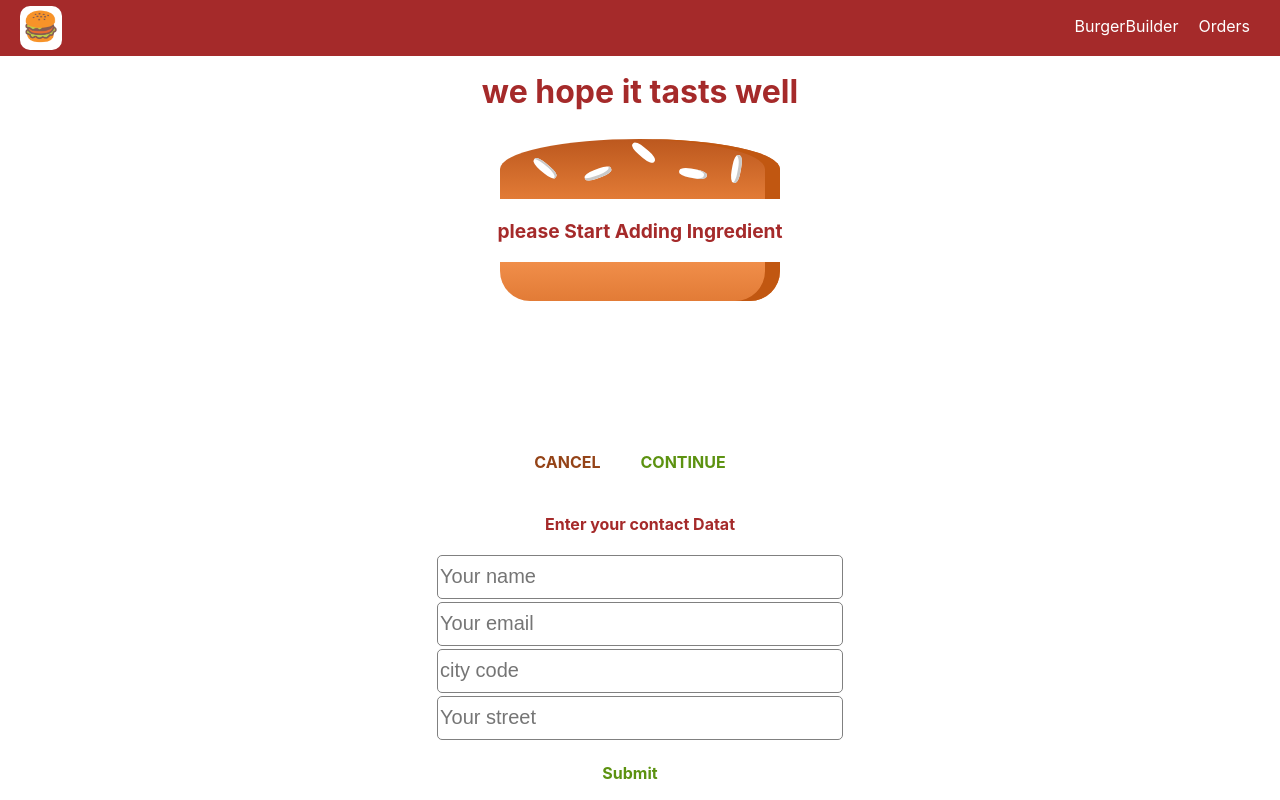
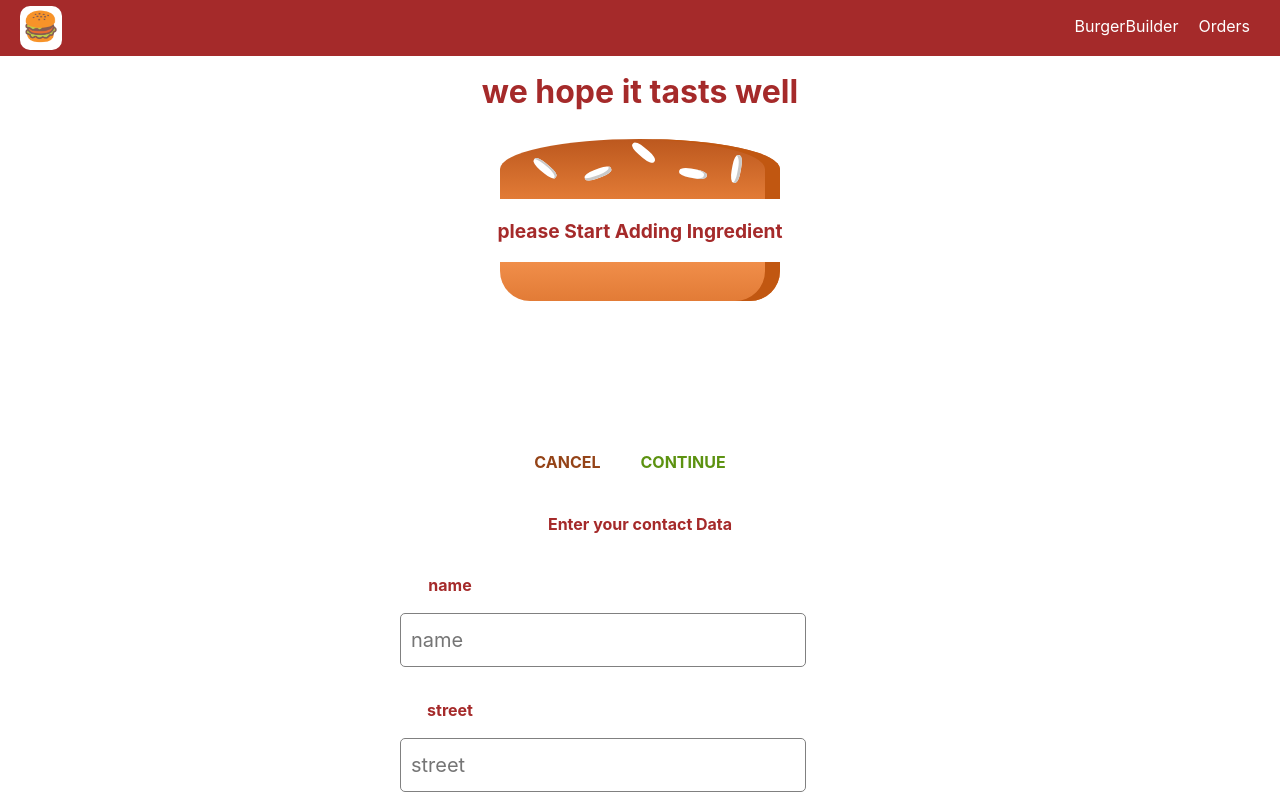
Before and after one commit to Sabbaghh/Burgerzz, a React (Create React App) app: page /checkout in a window 1280 px wide. Both pictures are taken after a click on the button "CONTINUE". Shown: the top 800 px of the page. Built offline with nearby package versions, Linux system fonts and the light colour scheme.

Commit message:
make inputs dynamic and validate them

```diff
--- a/src/components/Order/Order.css
+++ b/src/components/Order/Order.css
@@ -16,3 +16,20 @@
   color: #fff;
   width: 100%;
 }
+.Ingredients h4 {
+  width: 25%;
+  display: inline-block;
+  font-size: 20px;
+  border-right: 1px solid brown;
+  box-sizing: border-box;
+}
+
+.Ingredients h4:last-of-type {
+  border-right: none;
+}
+
+@media (max-width: 500px) {
+  .Order {
+    width: 95%;
+  }
+}
--- a/src/components/Order/Order.js
+++ b/src/components/Order/Order.js
@@ -3,7 +3,7 @@ import './Order.css';
 export const Order = ({ price, ingredients }) => {
 
     const renderIngredients = Object.keys(ingredients).map(ing => {
-        return <p key={ing}> {ing} : {ingredients[ing]} </p>
+        return <h4 key={ing}> ({ing} : {ingredients[ing]}) </h4>
     })
 
     return (
--- /dev/null
+++ b/src/components/UI/Input/Input.css
@@ -0,0 +1,26 @@
+.Input {
+  width: 100%;
+  padding: 10px;
+  box-sizing: border-box;
+}
+
+.Label {
+  font-weight: bold;
+  display: block;
+  margin-bottom: 8px;
+}
+
+.inputElement {
+  outline: none;
+  border: 1px solid #ccc;
+  background-color: white;
+  font: inherit;
+  padding: 6px 10px;
+  width: 100%;
+  display: block;
+}
+
+.inputElement:focus {
+  outline: none;
+  background-color: #ccc;
+}
--- /dev/null
+++ b/src/components/UI/Input/input.js
@@ -0,0 +1,47 @@
+import React from 'react';
+import './Input.css'
+export const input = (props) => {
+
+    //check validation
+    let isValid = () => {
+        if (!props.validation) {
+            console.log('lol')
+        }
+    }
+
+    let inputElement = null;
+    switch (props.elemntType) {
+        case 'input':
+            inputElement = <input
+                name={props.name}
+                className='inputElement'
+                {...props.elemntConfig}
+                value={props.value}
+                onChange={(e) => props.callBackFunction(e, props.name)}
+                onBlur={() => isValid()}
+            />
+            break;
+        case 'textarea':
+            inputElement = <textarea
+                name={props.name}
+                className='inputElement'
+                {...props.elemntConfig}
+                value={props.value}
+            />
+            break;
+        default:
+            inputElement = <input
+                name={props.name}
+                className='inputElement'
+                {...props.elemntConfig}
+                value={props.value} />
+    }
+
+    return (
+        <div className='Input'>
+            <label className='Label'> {props.Label} </label>
+            {inputElement}
+        </div>
+    );
+};
+export default input;
--- a/src/containers/CheckOut/ContactData/ContactData.js
+++ b/src/containers/CheckOut/ContactData/ContactData.js
@@ -1,65 +1,144 @@
 import React, { Component } from 'react';
 import axiosOrders from '../../../Database/axios-orders';
 import Button from '../../../components/UI/Button/Button';
-import Spinner from '../../../components/UI/Spinner/Spinner'
-
-import './ContactData.css';
+import Input from '../../../components/UI/Input/input';
+import './ContactData.css'
 
 export class ContactData extends Component {
     state = {
-        orders: {
-            name: '',
-            email: '',
-            address: {
-                street: '',
-                cirty: '',
+        orderForm: {
+            name: {
+                elemntType: 'input',
+                elemntConfig: {
+                    type: 'text',
+                    placeholder: 'name'
+                },
+                value: '',
+                validation: {
+                    required: true,
+                    minLenght: 5,
+                    maxLenght: 20
+                },
+                valid: false
+            },
+            street: {
+                elemntType: 'input',
+                elemntConfig: {
+                    type: 'text',
+                    placeholder: 'street'
+                },
+                value: '',
+                validation: {
+                    required: true,
+                    minLenght: 5,
+                    maxLenght: 20
+                },
+                valid: false
+            },
+            country: {
+                elemntType: 'input',
+                elemntConfig: {
+                    type: 'text',
+                    placeholder: 'country'
+                },
+                value: '',
+                validation: {
+                    required: true,
+                    minLenght: 5,
+                    maxLenght: 20
+                },
+                valid: false
+            },
+            email: {
+                elemntType: 'input',
+                elemntConfig: {
+                    type: 'email',
+                    placeholder: 'email'
+                },
+                value: '',
+                validation: {
+                    required: true,
+                    minLenght: 5,
+                    maxLenght: 20
+                },
+                valid: false
             }
         },
         loading: false,
+    }
 
-    }
     formHandler = (e) => {
         e.preventDefault();
+        //implent formData to send them
+        let formData = {}
+        for (let values in this.state.orderForm) {
+            formData[values] = this.state.orderForm[values].value;
+        }
+        //start the loading till data fetch
         this.setState({ loading: true })
+        //implementing the order that u wanna fetch
         const order = {
             ingredients: this.props.ingredient,
             price: this.props.price,
-            customer: {
-                name: 'sabbbagh',
-                adress: {
-                    street: 'hai ilshahid',
-                    country: 'Jordan'
-                },
-                email: 'holyshot@gmail.com'
-            }
+            formData
         }
-        //http request
-
+        //http request to fetch data using axios
         axiosOrders.post('orders.json', order)
-            .then(res => {
-                this.setState({ loading: false })
-
-            })
+            .then(res => { this.setState({ loading: false }) })
             .catch(this.setState({ loading: true }))
     }
 
+    checkValidation = (value, rules) => {
+        let isValid = true;
+        if (rules.required) {
+            isValid = value.trim() !== '' && isValid;
+        }
+        if (rules.minLenght) {
+            isValid = value.length >= rules.minLenght && isValid;
+        }
+        return isValid;
+    }
+
+    inputHandler = (e, name) => {
+        //store the value
+        let value = e.target.value;
+        //clone objects inside the orderFrom state
+        let specificObj = { ...this.state.orderForm[name] };
+        //updating the cloned objects with the new value
+        specificObj['value'] = value;
+        //checking validation and updating valid
+        specificObj.valid = this.checkValidation(value, specificObj['validation']);
+        // clone the main orderFrom from state
+        let mainObj = { ...this.state.orderForm };
+        //update the orderForm clone
+        mainObj[name] = specificObj;
+        this.setState({ orderForm: mainObj })
+    }
+
     render() {
-        let Form = (
-            <form onSubmit={(e) => this.formHandler(e)}>
-                <input type="text" name='name' placeholder='Your name' />
-                <input type="email" name='email' placeholder='Your email' />
-                <input type="text" name='city' placeholder='city code' />
-                <input type="street" name='street' placeholder='Your street' />
-                <Button btnStyle='Success' value='Submit' callBackFunction={() => this.formHandler} />
-            </form>
-        )
-        if (this.state.loading) {
-            Form = <Spinner />
-        }
+        const renderInputs = Object.keys(this.state.orderForm).map((key, index) => {
+            return <Input
+                Label={key} key={index} name={key}
+                elemntType={this.state.orderForm[key].elemntType}
+                elemntConfig={this.state.orderForm[key].elemntConfig}
+                value={this.state.orderForm[key].value}
+                callBackFunction={this.inputHandler}
+                validation={this.state.orderForm[key].valid}
+            />
+        })
+
         return (
             <div className='ContactData'>
-                <h4> Enter your contact Datat</h4>
-                {Form}
+                <h4> Enter your contact Data</h4>
+                <form onSubmit={this.formHandler}>
+                    {renderInputs}
+
+                    <Button
+                        btnStyle='Success'
+                        value='CONFIRM' />
+                </form>
+
+
             </div>
         );
     };
```
